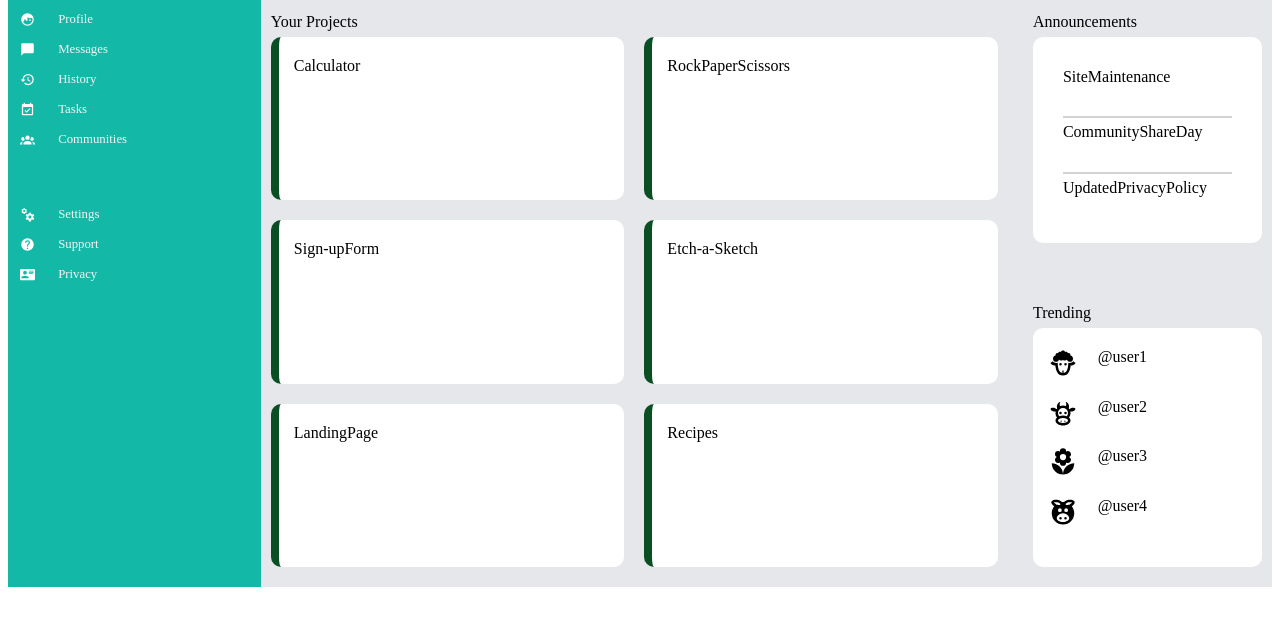
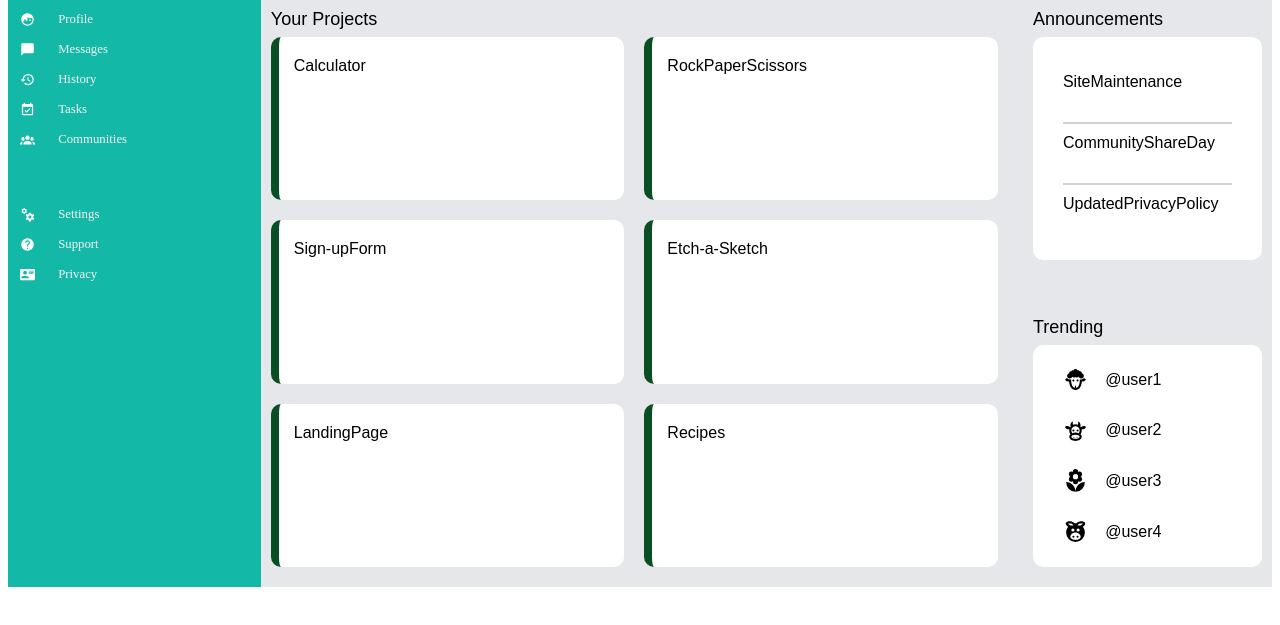
Before and after one commit to yanyukiai/odin-AdminDashboard, a plain HTML site: page index.html in a window 1280 px wide. Shown: the part 121-746 px from the top of the page. Drawn offline with Linux system fonts and the light colour scheme.

Commit message:
Adjust styles for main content

```diff
--- a/styles.css
+++ b/styles.css
@@ -162,6 +162,7 @@ button {
   gap: 15px;
   grid-template-columns: 3fr 1fr;
   grid-template-rows: repeat(2, 1fr);
+  font-family: Arial, Helvetica, sans-serif;
 }
 
 .your-projects,
@@ -174,6 +175,9 @@ button {
 .content-title {
   /* background-color: lightgreen; */
   align-items: center;
+  font-weight: 500;
+  font-size: 18px;
+  margin-bottom: 5px;
 }
 
 .your-projects {
@@ -215,12 +219,12 @@ button {
 
 .announcement {
   background-color: white;
-  padding-top: 5px;
+  padding-top: 10px;
 }
 
 .trending-list {
   background-color: white;
-  padding: 20px 15px 20px;
+  padding: 10px 30px 10px;
   align-items: center;
   border-radius: 10px;
   margin: 0px;
@@ -234,4 +238,5 @@ button {
 .hot-uesr {
   /* grid-area: ; */
   grid-template-columns: 1fr 3fr;
+  align-items: center;
 }
```
